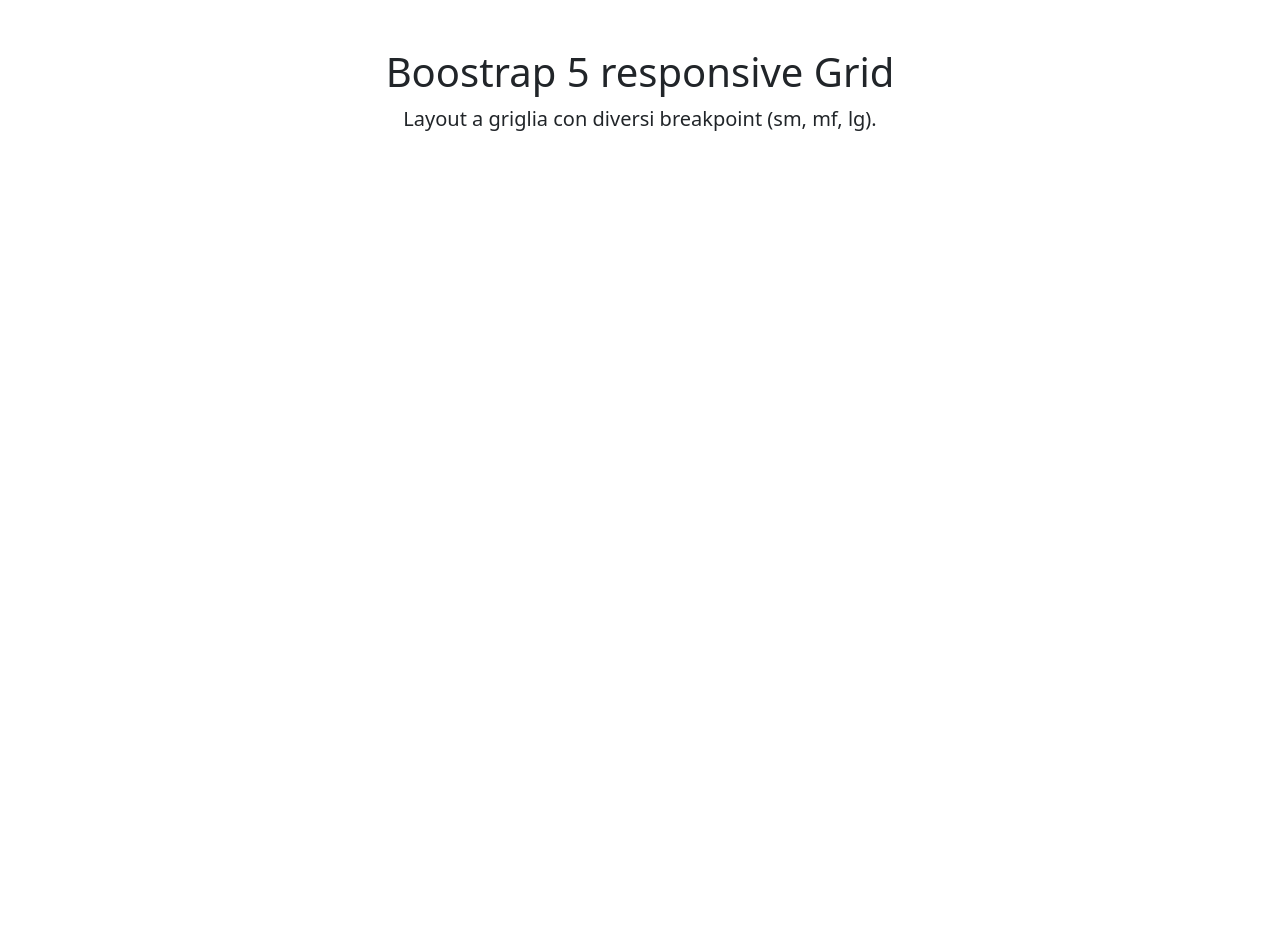
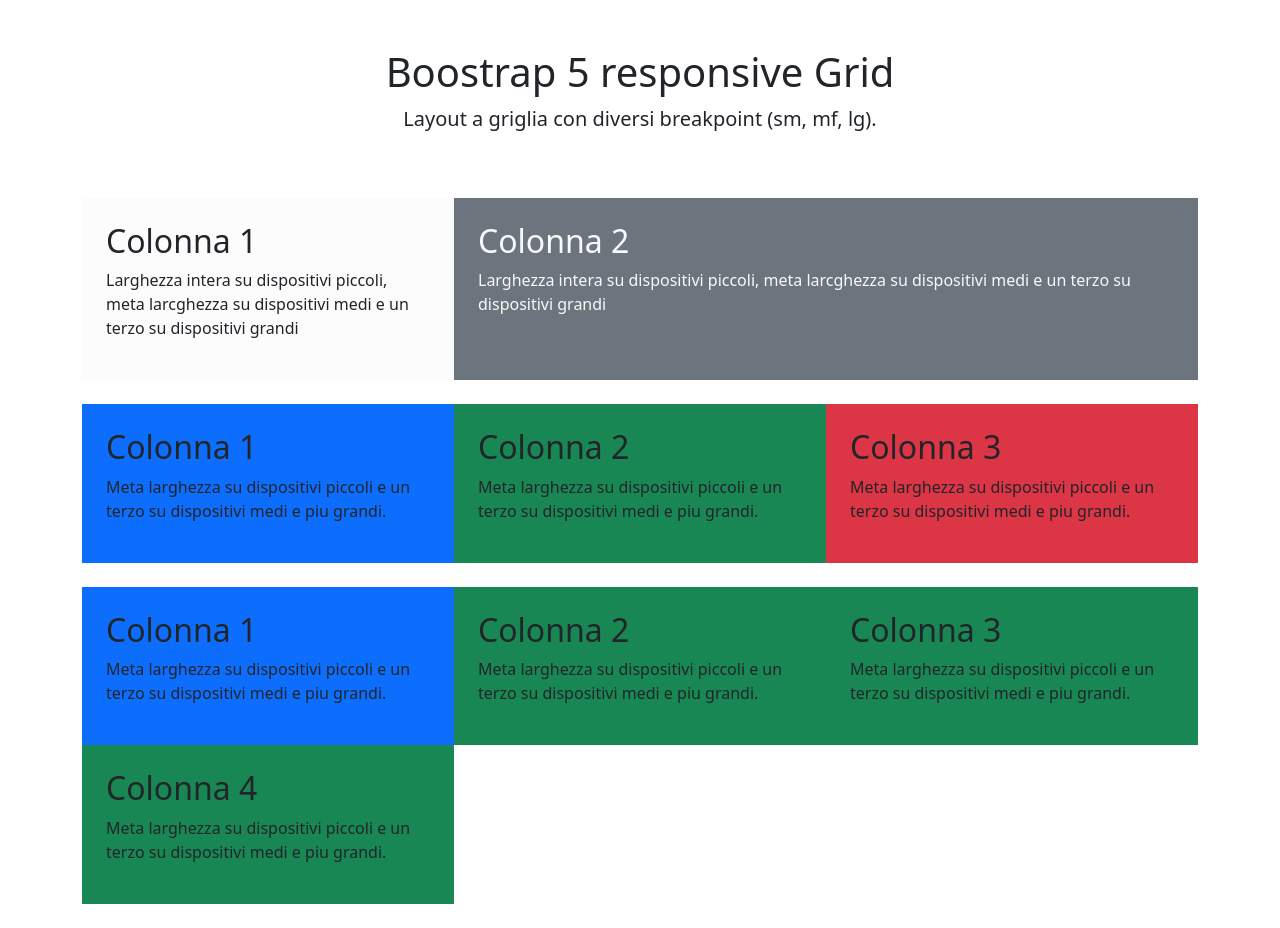
Before and after one commit to leonardopalluzzi/htmlcss-bootstrap-layout, a plain HTML site: page index.html in a window 1280 px wide. Before the commit the page ends 800 px from the top, so only its background shows below. Drawn offline with nearby package versions, Linux system fonts and the light colour scheme.

Commit message:
add section layout

```diff
--- a/index.html
+++ b/index.html
@@ -1,11 +1,14 @@
 <!DOCTYPE html>
 <html lang="en">
+
 <head>
     <meta charset="UTF-8">
     <meta name="viewport" content="width=device-width, initial-scale=1.0">
     <title>Document</title>
-    <link href="https://cdn.jsdelivr.net/npm/bootstrap@5.3.3/dist/css/bootstrap.min.css" rel="stylesheet" integrity="sha384-QWTKZyjpPEjISv5WaRU9OFeRpok6YctnYmDr5pNlyT2bRjXh0JMhjY6hW+ALEwIH" crossorigin="anonymous">
+    <link href="https://cdn.jsdelivr.net/npm/bootstrap@5.3.3/dist/css/bootstrap.min.css" rel="stylesheet"
+        integrity="sha384-QWTKZyjpPEjISv5WaRU9OFeRpok6YctnYmDr5pNlyT2bRjXh0JMhjY6hW+ALEwIH" crossorigin="anonymous">
 </head>
+
 <body>
     <header class="text-center p-5">
         <h1>Boostrap 5 responsive Grid</h1>
@@ -13,9 +16,83 @@
     </header>
 
     <main>
+        <section class="container">
+            <div class="row w-100 m-auto">
+                <div class="col-md-6 col-lg-4 bg-light-subtle p-4">
+                    <h2>Colonna 1</h2>
+                    <p>
+                        Larghezza intera su dispositivi piccoli, meta larcghezza su dispositivi medi e un terzo su
+                        dispositivi grandi
+                    </p>
+                </div>
+                <div class="col-md-6 col-lg-8  bg-secondary text-light p-4">
+                    <h2>Colonna 2</h2>
+                    <p>
+                        Larghezza intera su dispositivi piccoli, meta larcghezza su dispositivi medi e un terzo su
+                        dispositivi grandi
+                    </p>
+                </div>
+            </div>
+        </section>
+
+        <section class="container my-4">
+            <div class="row w-100 m-auto">
+                <div class="col-6 col-md-4 bg-primary p-4">
+                    <h2>Colonna 1</h2>
+                    <p>
+                        Meta larghezza su dispositivi piccoli e un terzo su dispositivi medi e piu grandi.
+                    </p>
+                </div>
+                <div class="col-6 col-md-4 bg-success p-4">
+                    <h2>Colonna 2</h2>
+                    <p>
+                        Meta larghezza su dispositivi piccoli e un terzo su dispositivi medi e piu grandi.
+                    </p>
+                </div>
+                <div class="col col-md-4 bg-danger p-4">
+                    <h2>Colonna 3</h2>
+                    <p>
+                        Meta larghezza su dispositivi piccoli e un terzo su dispositivi medi e piu grandi.
+                    </p>
+                </div>
+            </div>
+        </section>
+
+
+        <section class="container my-4">
+            <div class="row w-100 m-auto">
+                <div class="col-6 col-md-4 bg-primary p-4">
+                    <h2>Colonna 1</h2>
+                    <p>
+                        Meta larghezza su dispositivi piccoli e un terzo su dispositivi medi e piu grandi.
+                    </p>
+                </div>
+                <div class="col-6 col-md-4 bg-success p-4">
+                    <h2>Colonna 2</h2>
+                    <p>
+                        Meta larghezza su dispositivi piccoli e un terzo su dispositivi medi e piu grandi.
+                    </p>
+                </div>
+                <div class="col-6 col-md-4 bg-success p-4">
+                    <h2>Colonna 3</h2>
+                    <p>
+                        Meta larghezza su dispositivi piccoli e un terzo su dispositivi medi e piu grandi.
+                    </p>
+                </div>
+                <div class="col-6 col-md-4 bg-success p-4">
+                    <h2>Colonna 4</h2>
+                    <p>
+                        Meta larghezza su dispositivi piccoli e un terzo su dispositivi medi e piu grandi.
+                    </p>
+                </div>
+            </div>
+        </section>
 
     </main>
 
-    <script src="https://cdn.jsdelivr.net/npm/bootstrap@5.3.3/dist/js/bootstrap.bundle.min.js" integrity="sha384-YvpcrYf0tY3lHB60NNkmXc5s9fDVZLESaAA55NDzOxhy9GkcIdslK1eN7N6jIeHz" crossorigin="anonymous"></script>
+    <script src="https://cdn.jsdelivr.net/npm/bootstrap@5.3.3/dist/js/bootstrap.bundle.min.js"
+        integrity="sha384-YvpcrYf0tY3lHB60NNkmXc5s9fDVZLESaAA55NDzOxhy9GkcIdslK1eN7N6jIeHz"
+        crossorigin="anonymous"></script>
 </body>
+
 </html>
```
